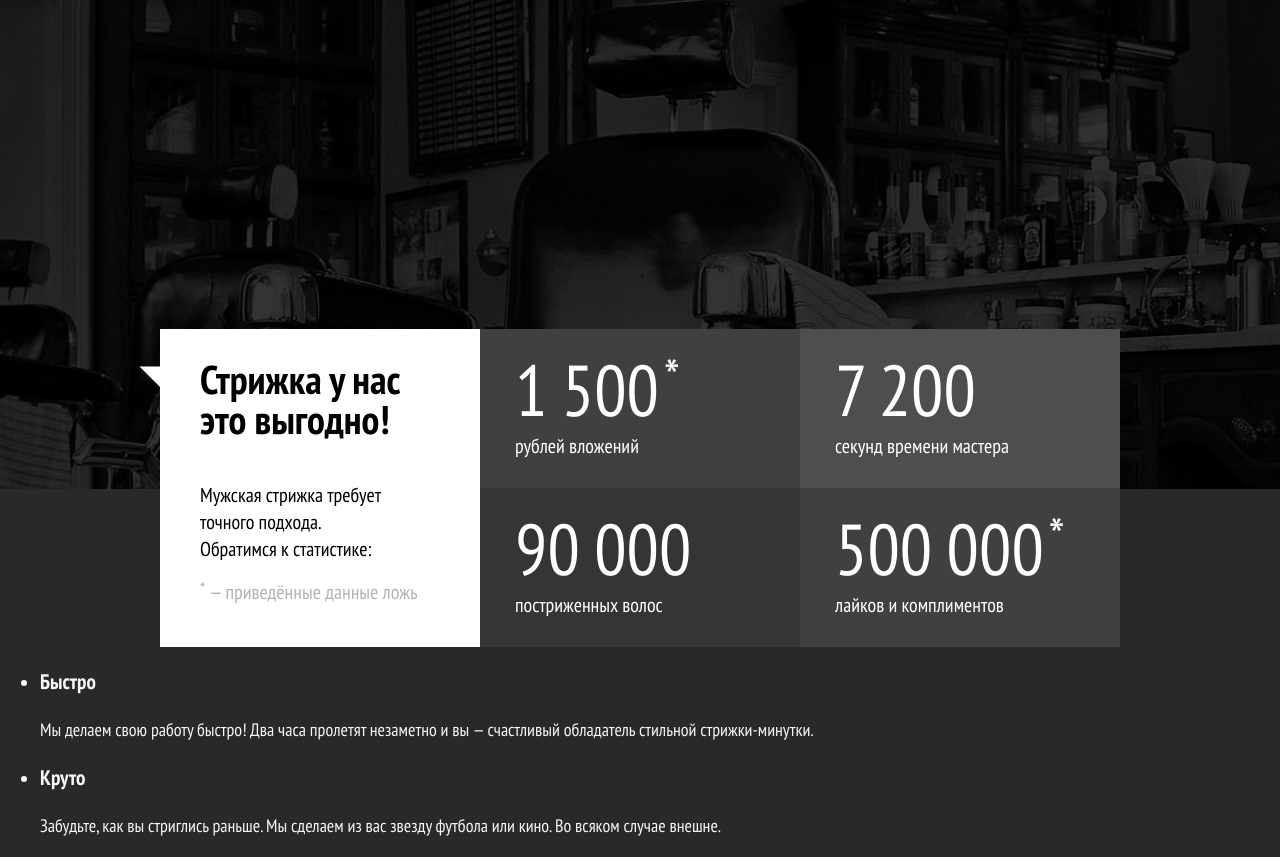
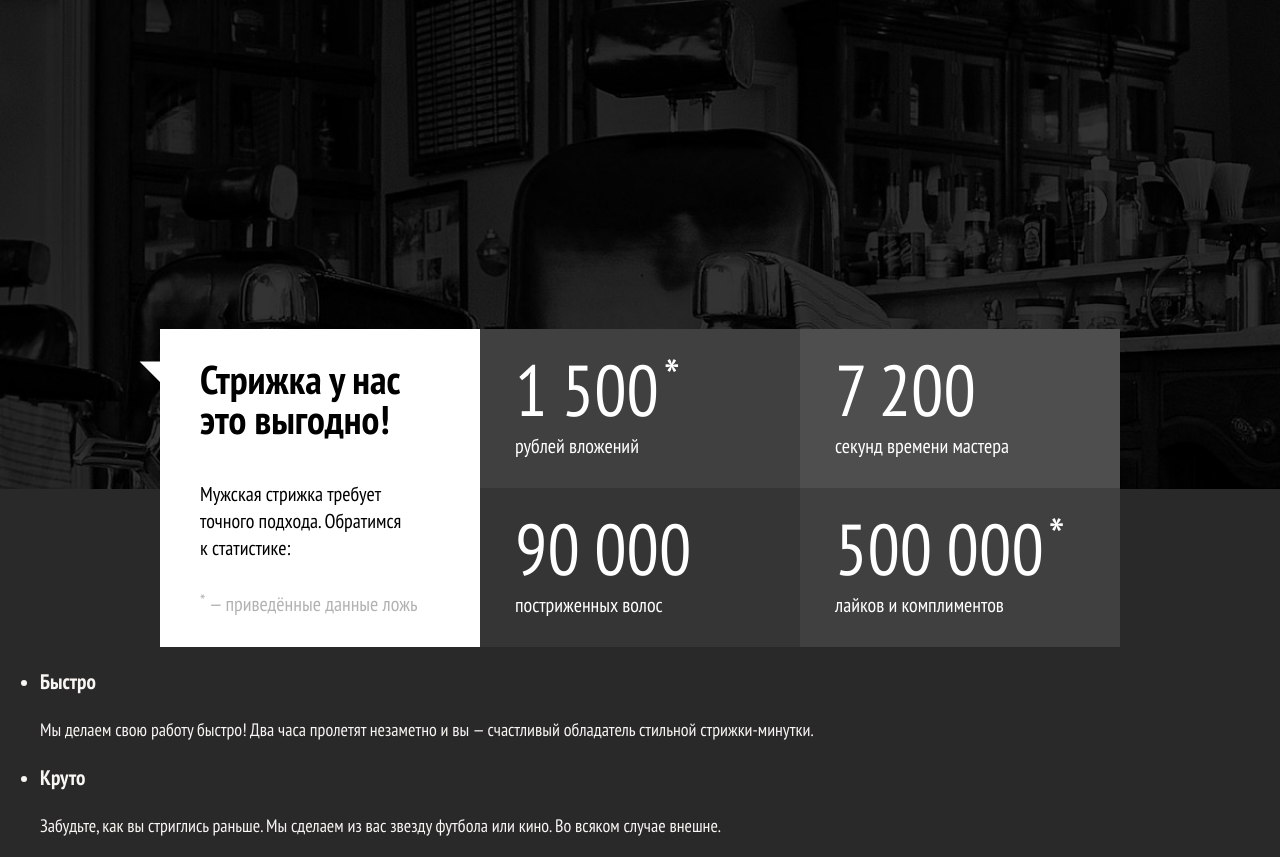
Before and after one commit to ilyagorev/barbershop, a website: page source/index.html in a window 1280 px wide. Shown: the part 231-1088 px from the top of the page. Drawn offline with nearby package versions, Linux system fonts and the light colour scheme; files that its build step writes are made by us from their sources; files whose address does not match are found by name.

Commit message:
Добавляет верстку раздела Статистика под десктопную версию

```diff
--- a/source/sass/blocks/stats.scss
+++ b/source/sass/blocks/stats.scss
@@ -217,10 +217,31 @@
   }
 
   .stats__header {
+    display: block;
     width: 240px;
+
+    &::before {
+      top: 22px;
+    }
+  }
+
+  .stats__slogan {
+    width: auto;
+    margin-bottom: 42px;
+  }
+
+  .stats__intro {
+    width: auto;
+    margin-bottom: 32px;
+    padding-right: 30px;
+  }
+
+  .stats__legend--top {
+    width: auto;
   }
 
   .stats__list {
+    display: flex;
     width: 640px;
   }
 }
```
